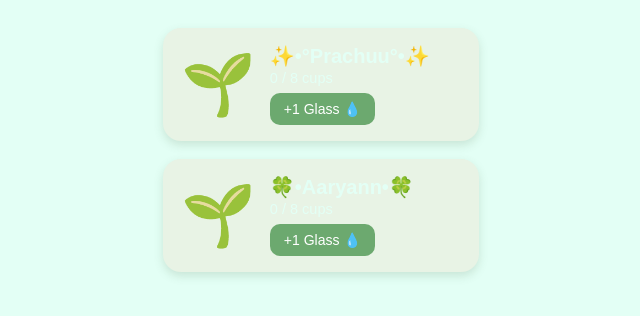
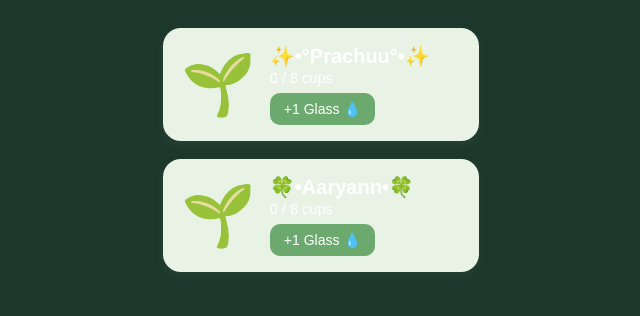
Before and after one commit to Prachi-2886/water-tracker-widget, a plain HTML site: page index.html in a window 1280 px wide. Shown: the whole page, without its empty margins (319-959 px from the left). Drawn offline with Linux system fonts and the light colour scheme; no server answers.

Commit message:
Update index.html

```diff
--- a/index.html
+++ b/index.html
@@ -8,13 +8,14 @@
         body {
           font-family: "Poppins", sans-serif;
           padding: 20px;
-          background: #E3FFF5; /* super black background */
-          color: #E3FFF5;
+          background: #1D382D;  /* dark green */
+          color: #ffffff; /* white text for contrast */
           display: flex;
           flex-direction: column;
           align-items: center;
           gap: 18px;
         }
+
 
 
         .card {
```
